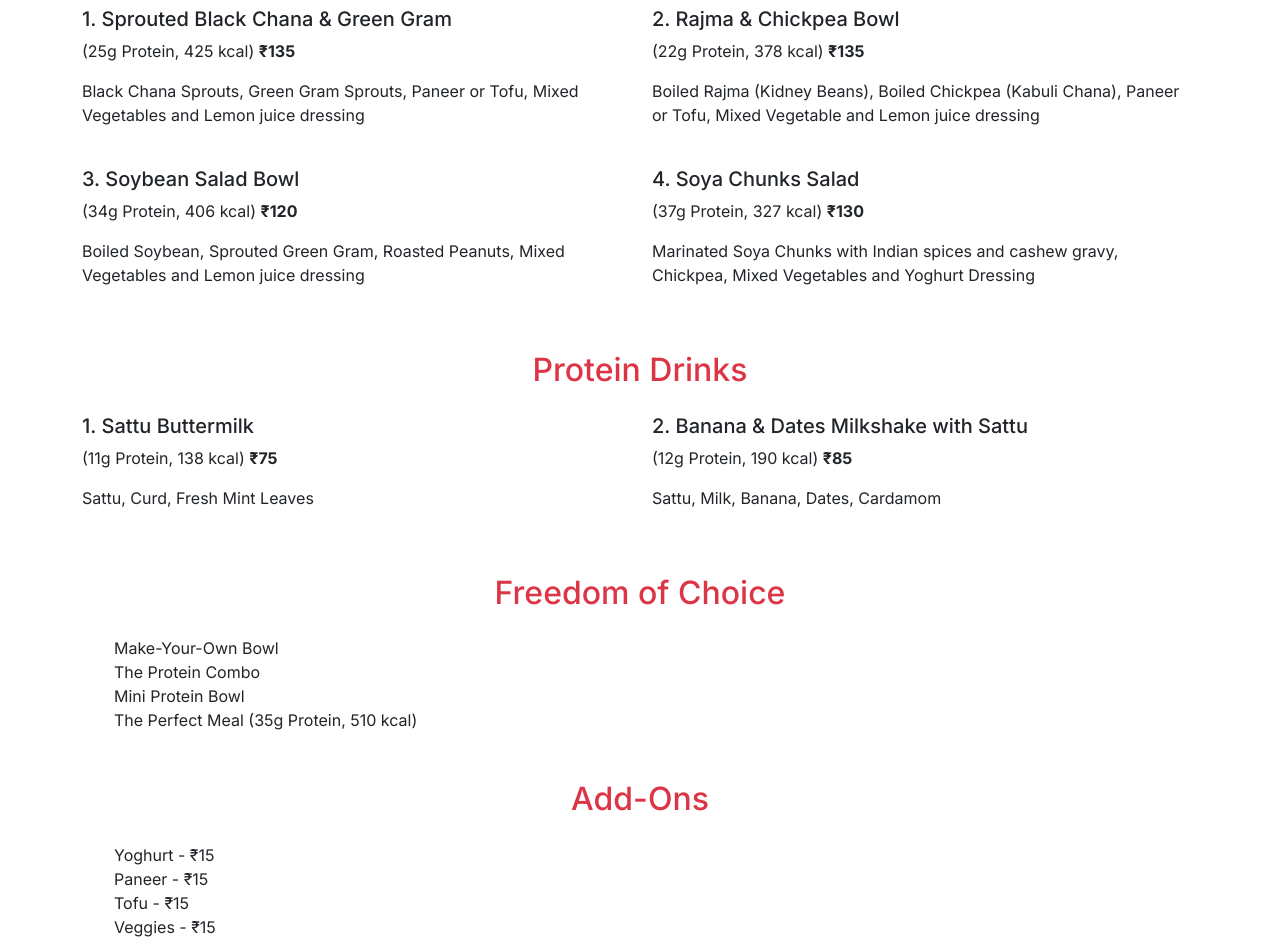
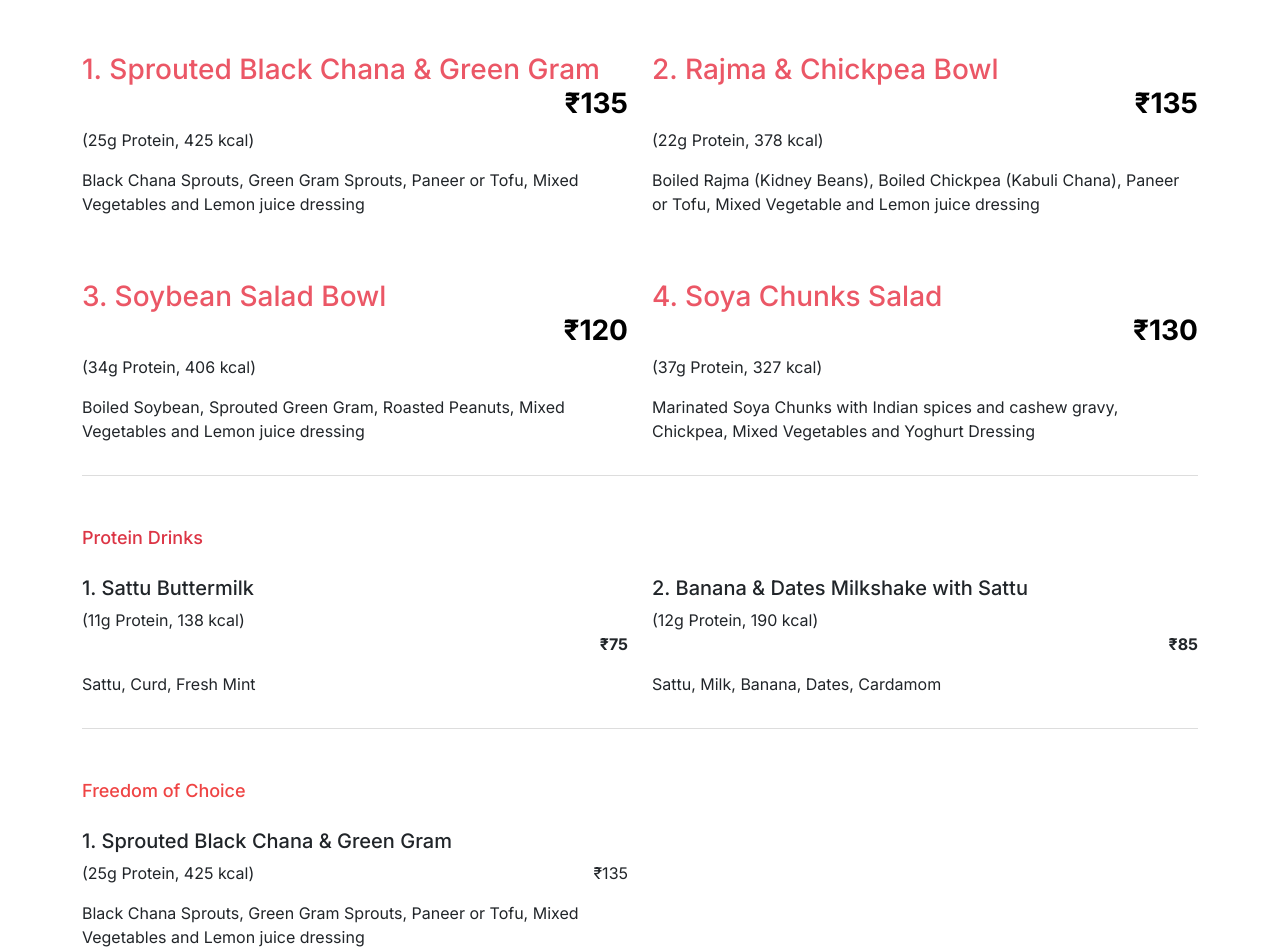
Before and after one commit to vigneshs11/Pushti.life, a Next.js app: page / in a window 1280 px wide. Shown: the part 247-1196 px from the top of the page. Built offline with nearby package versions, Linux system fonts and the light colour scheme.

Commit message:
adding styling for menu items

```diff
--- a/app/globals.css
+++ b/app/globals.css
@@ -30,7 +30,7 @@ body {
 .background-container {
   height: 100vh; /* Full height for viewport */
   width: 120vw; /* Full width for viewport */
-  background-image: url('/Pushti.png'); /* Reference to your image in the public folder */
+  background-image: url('../public/Pushti.png'); /* Reference to your image in the public folder */
   background-size: cover; /* Ensure the image covers the entire container */
   background-position: center; /* Center the image */
   background-repeat: no-repeat; /* Do not repeat the image */
@@ -45,4 +45,113 @@ body {
   height: 100vh; /* Make sure the content is centered */
   color: white; /* Example text color */
   text-align: center;
+
 }
+
+
+
+/* styles/globals.css */
+
+body {
+  font-family: sans-serif;
+  margin: 0;
+}
+
+
+
+header {
+  background-color: #2ECC71; /* Green color */
+  color: white;
+  padding: 1rem 0;
+  text-align: center;
+  position: fixed;
+  top: 0;
+  width: 100%;
+  z-index: 999;
+}
+
+div{
+  margin-top: 50;
+}
+
+header h1 {
+  font-size: 2rem; /* Adjust heading size as needed */
+  margin-bottom: 0.5rem; /* Add some space below heading */
+}
+
+section {
+  margin-top: 10rem; /* Adjust margin as needed */
+}
+
+.price {
+  float: right; /* Or use 'text-right' if using Tailwind CSS */
+}
+
+.container {
+  max-width: 960px;
+  margin: 0 auto;
+  padding: 1rem;
+}
+
+strong{
+  display: flex;
+  justify-content: flex-end;
+}
+
+.section-title {
+  margin-bottom: 1rem;
+}
+
+/* Protein Bowls & Drinks Styling */
+.protein-bowl,
+.protein-drink {
+  border-bottom: 1px solid #ddd;
+  padding-bottom: 1rem;
+  margin-bottom: 1rem;
+}
+
+.protein-bowl h3,
+.protein-drink h3 {
+  margin-top: 0; /* Remove top margin from titles */
+  color: #eb5766;
+}
+
+h3 + p,
+h3 + p {
+  display: inline-block;
+}
+
+.protein-bowl p strong,
+.protein-drink p strong {
+  font-weight: bold; /* Bold the price */
+}
+
+/* Footer Styling */
+.footer {
+  background-color: #333;
+  padding: 1rem;
+  text-align: center;
+}
+
+.footer a {
+  color: white;
+  text-decoration: none; /* Remove underline from links */
+}
+
+.freedom-of-choice {
+  list-style: none; /* Remove default list bullets */
+  padding: 0; /* Remove default list padding */
+}
+
+.freedom-of-choice li {
+  margin-bottom: 0.5rem;
+}
+
+.add-ons {
+  list-style: none;
+  padding: 0;
+}
+
+.add-ons li {
+  margin-bottom: 0.5rem;
+}
--- a/app/page.tsx
+++ b/app/page.tsx
@@ -1,5 +1,6 @@
 // pages/index.js
 import Head from "next/head";
+import './globals.css';
 
 export default function Home() {
   return (
@@ -14,51 +15,51 @@ export default function Home() {
         />
       </Head>
 
-{/* Updated Header */}
-<header className="bg-success text-green text-center py-4">
+      {/* Updated Header */}
+      <header className="bg-success text-green text-center py-4">
         <h1>Pushti - Protein Rich Food</h1>
         <p>New BEL Road, Below Cult Gym, Bengaluru | +91 7975021725</p>
       </header>
 
       <main className="container my-5">
         {/* Protein Bowls */}
-        <section>
-          <h2 className="text-center text-danger mb-4">Protein Bowls</h2>
+        <section className="protein-bowl section-title">
+          <h1 className="text-left text-red-500 text-lg my-4 ">Protein Bowls</h1>
           <div className="row gy-4">
-            <div className="col-md-6">
-              <h5>1. Sprouted Black Chana & Green Gram</h5>
+            <div className="col-lg-6 w-full">
+              <h3 className="mt-4">1. Sprouted Black Chana & Green Gram  <strong className="text-black" >₹135</strong></h3>
               <p>
-                (25g Protein, 425 kcal) <strong >₹135</strong>
+                (25g Protein, 425 kcal)
               </p>
               <p>
                 Black Chana Sprouts, Green Gram Sprouts, Paneer or Tofu, Mixed
                 Vegetables and Lemon juice dressing
               </p>
             </div>
-            <div className="col-md-6">
-              <h5>2. Rajma & Chickpea Bowl</h5>
+            <div className="col-md-6 mt-4">
+              <h3 className="mt-4">2. Rajma & Chickpea Bowl <strong className="text-black">₹135</strong></h3>
               <p>
-                (22g Protein, 378 kcal) <strong>₹135</strong>
+                (22g Protein, 378 kcal)
               </p>
               <p>
                 Boiled Rajma (Kidney Beans), Boiled Chickpea (Kabuli Chana),
                 Paneer or Tofu, Mixed Vegetable and Lemon juice dressing
               </p>
             </div>
-            <div className="col-md-6">
-              <h5>3. Soybean Salad Bowl</h5>
+            <div className="col-md-6 mt-4">
+              <h3 className="mt-4">3. Soybean Salad Bowl <strong className="text-black">₹120</strong></h3>
               <p>
-                (34g Protein, 406 kcal) <strong>₹120</strong>
+                (34g Protein, 406 kcal)
               </p>
               <p>
                 Boiled Soybean, Sprouted Green Gram, Roasted Peanuts, Mixed
                 Vegetables and Lemon juice dressing
               </p>
             </div>
-            <div className="col-md-6">
-              <h5>4. Soya Chunks Salad</h5>
+            <div className="col-md-6 mt-4">
+              <h3 className="mt-4">4. Soya Chunks Salad <strong className="text-black">₹130</strong></h3>
               <p>
-                (37g Protein, 327 kcal) <strong>₹130</strong>
+                (37g Protein, 327 kcal)
               </p>
               <p>
                 Marinated Soya Chunks with Indian spices and cashew gravy,
@@ -69,15 +70,15 @@ export default function Home() {
         </section>
 
         {/* Protein Drinks */}
-        <section className="mt-5">
-          <h2 className="text-center text-danger mb-4">Protein Drinks</h2>
+        <section className="mt-5 protein-drink section-title">
+          <h1 className="text-left text-lg text-red-500 text-danger mb-4">Protein Drinks</h1>
           <div className="row gy-4">
             <div className="col-md-6">
               <h5>1. Sattu Buttermilk</h5>
               <p>
                 (11g Protein, 138 kcal) <strong>₹75</strong>
               </p>
-              <p>Sattu, Curd, Fresh Mint Leaves</p>
+              <p>Sattu, Curd, Fresh Mint </p>
             </div>
             <div className="col-md-6">
               <h5>2. Banana & Dates Milkshake with Sattu</h5>
@@ -91,23 +92,30 @@ export default function Home() {
 
         {/* Freedom of Choice */}
         <section className="mt-5">
-          <h2 className="text-center text-danger mb-4">Freedom of Choice</h2>
-          <ul>
-            <li>Make-Your-Own Bowl</li>
-            <li>The Protein Combo</li>
-            <li>Mini Protein Bowl</li>
-            <li>The Perfect Meal (35g Protein, 510 kcal)</li>
-          </ul>
+          <h2 className="text-left text-lg text-red-500 mb-4 section-title">Freedom of Choice</h2>
+          <div className="row gy-4">
+            <div className="col-md-6">
+              <h5>1. Sprouted Black Chana & Green Gram</h5>
+              <p>
+                (25g Protein, 425 kcal)
+                <span className="price">₹135</span>
+              </p>
+              <p>
+                Black Chana Sprouts, Green Gram Sprouts, Paneer or Tofu, Mixed
+                Vegetables and Lemon juice dressing
+              </p>
+            </div>
+          </div>
         </section>
 
         {/* Add-Ons */}
-        <section className="mt-5">
-          <h2 className="text-center text-danger mb-4">Add-Ons</h2>
-          <ul>
-            <li>Yoghurt - ₹15</li>
-            <li>Paneer - ₹15</li>
-            <li>Tofu - ₹15</li>
-            <li>Veggies - ₹15</li>
+        <section className="mt-5 section-title">
+          <h2 className="text-left text-lg text-red-500 mb-4">Add-Ons</h2>
+          <ul className="grid grid-cols-2 gap-1 add-ons">
+            <li>1. Yoghurt</li>
+            <li>2. Paneer</li>
+            <li>3. Tofu</li>
+            <li>4. Veggies</li>
           </ul>
         </section>
       </main>
```
